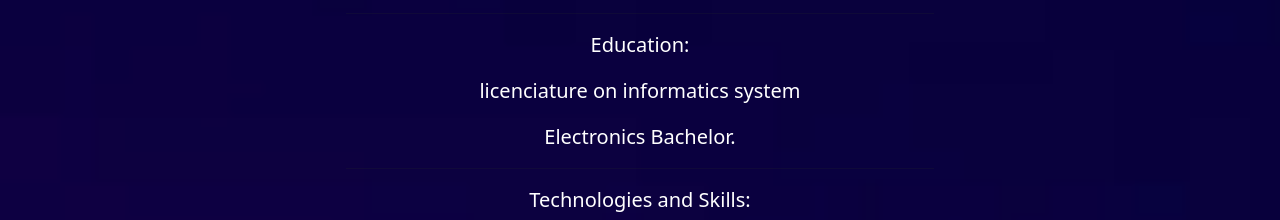
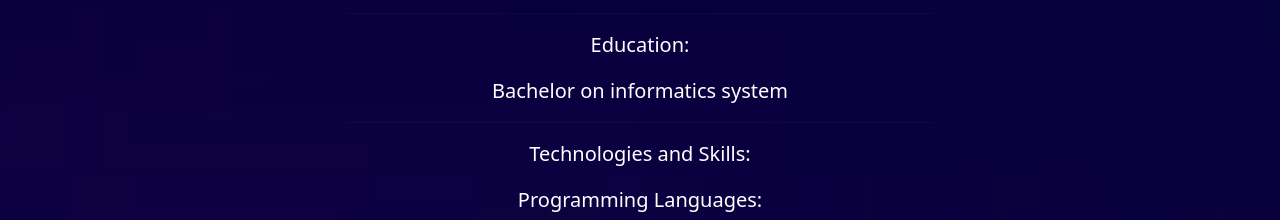
Before and after one commit to yo4123/ymportfolio, a website: page public/old-portfolio/index.html in a window 1280 px wide. Shown: the part 1725-1945 px from the top of the page. Drawn offline with nearby package versions, Linux system fonts and the light colour scheme.

Commit message:
ajuste en texto html

```diff
--- a/public/old-portfolio/index.html
+++ b/public/old-portfolio/index.html
@@ -334,8 +334,8 @@ Technical support and updates to websites.<br></p>
          <hr>
 
           <p class="lead   text-white "> <b> Education:</b> </p>
-          <p class="lead   text-white "> licenciature on informatics system  </p>
-          <p class="lead   text-white "> Electronics Bachelor.</p>
+          <p class="lead   text-white "> Bachelor on informatics system  </p>
+
 
  <hr>
           <p  class="  lead text-white "><b> Technologies and Skills: </b><br>
```
